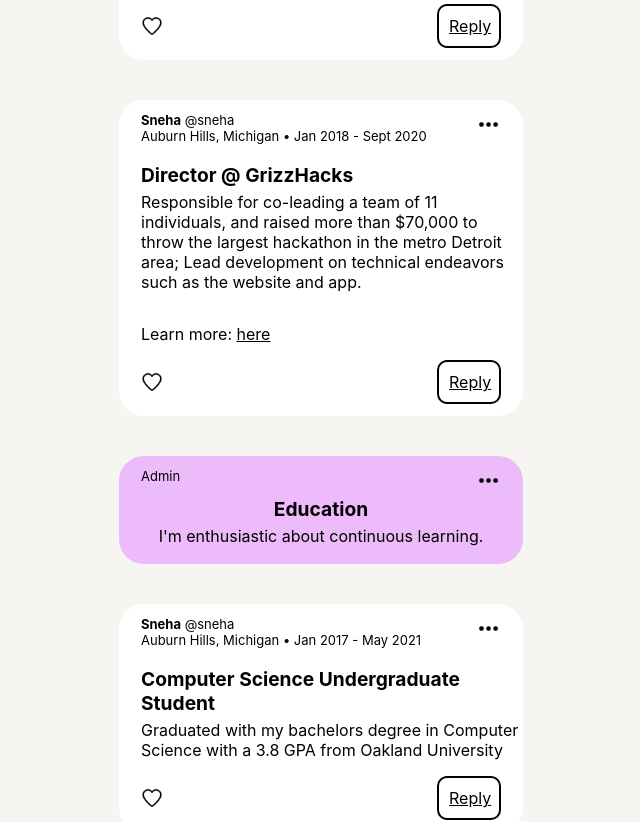
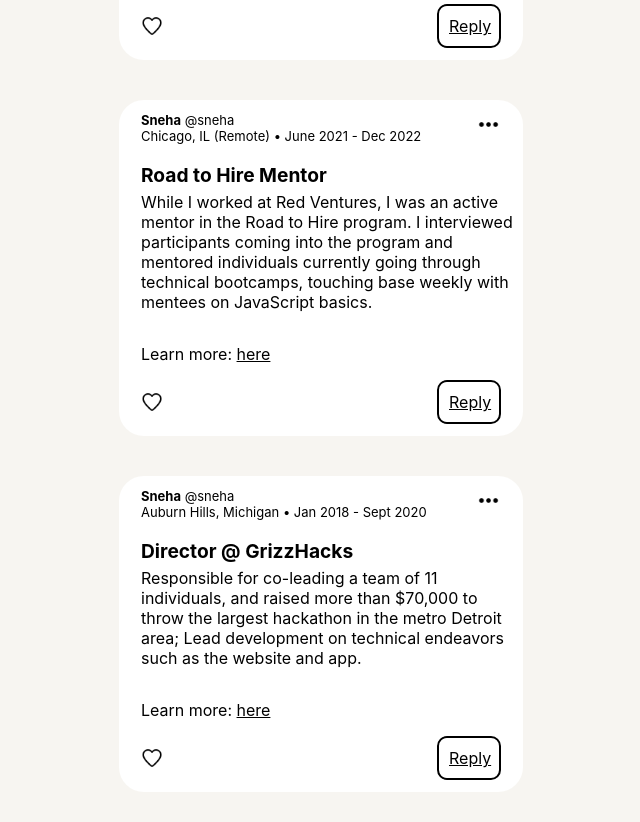
Before and after one commit to snehajalukar/snehacodes, a React (Create React App) app: page / in a window 1280 px wide. Shown: the part 1880-2702 px from the top of the page, without its empty margins (319-959 px from the left). Built offline with nearby package versions, Linux system fonts and the light colour scheme.

Commit message:
adds content and has links open in new tab

```diff
--- a/src/App.js
+++ b/src/App.js
@@ -52,6 +52,14 @@ function App() {
           />
 
         <LexPost
+          location="Chicago, IL (Remote)"
+          time="June 2021 - Dec 2022"
+          title="Road to Hire Mentor"
+          description="While I worked at Red Ventures, I was an active mentor in the Road to Hire program. I interviewed participants coming into the program and mentored individuals currently going through technical bootcamps, touching base weekly with mentees on JavaScript basics."
+          link="https://www.roadtohire.org/"
+        />
+
+        <LexPost
           location="Auburn Hills, Michigan"
           time="Jan 2018 - Sept 2020"
           title="Director @ GrizzHacks"
--- a/src/components/LexPost.js
+++ b/src/components/LexPost.js
@@ -19,7 +19,7 @@ const LexPost = ({location, time, title, description, link}) => {
         <div className="LexPost__content">
           <p className="LexPost__title">{title}</p>
           <p className="LexPost__description">{description}</p>
-          {link ? <p className="LexPost__Link">Learn more: <a href={link}>here</a></p> : <></>}
+          {link ? <p className="LexPost__Link">Learn more: <a target="_blank" href={link}>here</a></p> : <></>}
         </div>
 
 
```
